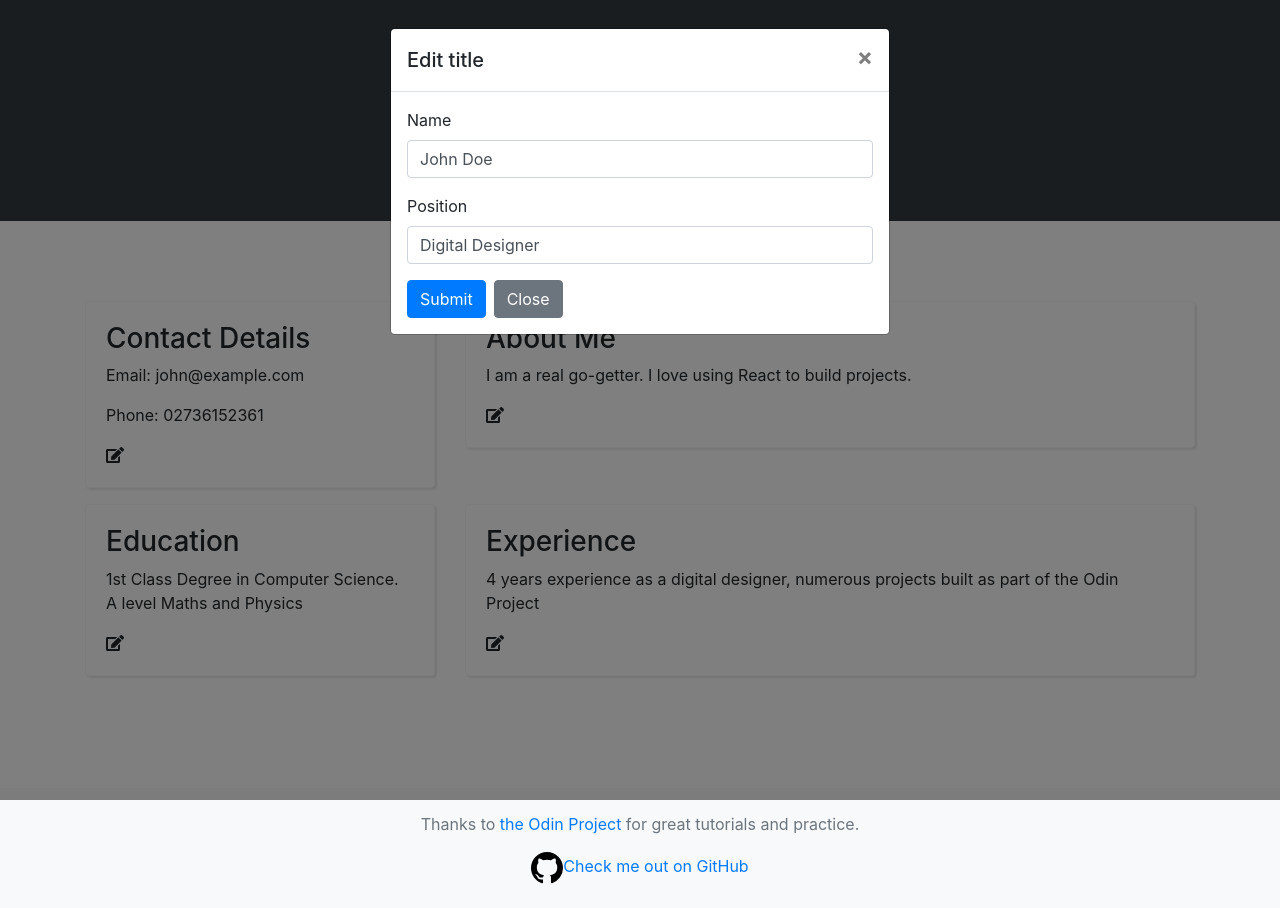
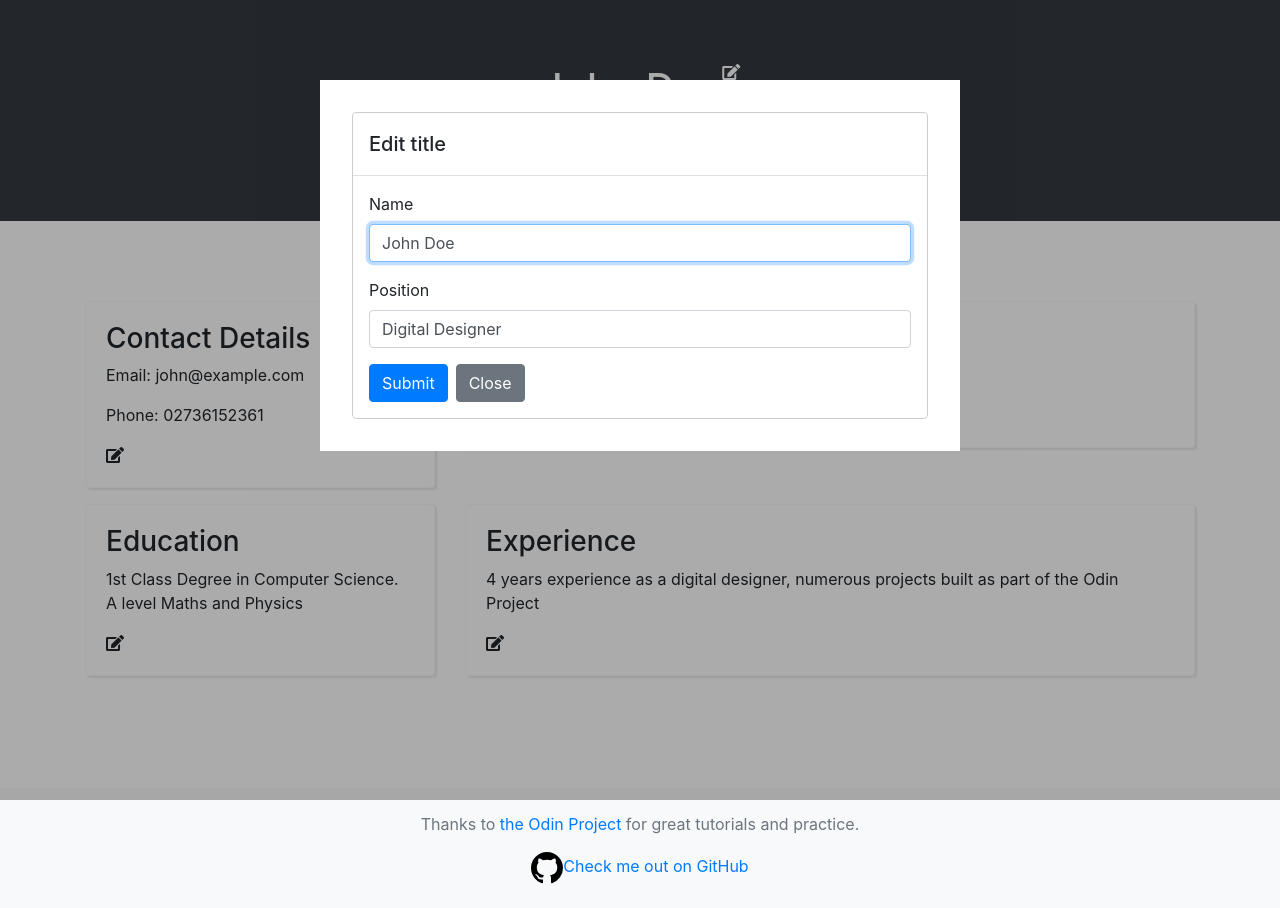
Before and after one commit to Coleus99/cv-project, a React (Create React App) app: page / in a window 1280 px wide. Both pictures are taken after a click on the icon 731 px from the left and 110 px from the top of the page. Built offline with nearby package versions, Linux system fonts and the light colour scheme.

Commit message:
updated modal to close on submit

```diff
--- a/package.json
+++ b/package.json
@@ -4,6 +4,7 @@
   "private": true,
   "dependencies": {
     "@fortawesome/fontawesome-free": "^5.15.1",
+    "@reach/dialog": "^0.12.0",
     "@testing-library/jest-dom": "^5.11.6",
     "@testing-library/react": "^11.1.2",
     "@testing-library/user-event": "^12.2.2",
--- a/src/App.js
+++ b/src/App.js
@@ -6,8 +6,14 @@ import Experience from "./components/Experience";
 import Footer from "./components/Footer";
 import Form from "./components/Form";
 import { useEffect, useState } from "react";
+import { Dialog, DialogOverlay, DialogContent } from "@reach/dialog";
+import "@reach/dialog/styles.css";
 
 function App(){
+  const [showDialog, setShowDialog] = useState(false);
+  const open = () => setShowDialog(true);
+  const close = () => setShowDialog(false);
+
   const[editTarget,setEditTarget] = useState('');
   const[formFields,setFormFields] = useState([]);
   const[data,setData] = useState({
@@ -36,22 +42,20 @@ function App(){
   });
 
   function edit(target){
+    setShowDialog(true)
     setEditTarget(target)
     setFormFields(data[target])
   };
   function save(e, editTarget, formData){
     e.preventDefault();
-    console.log(formData)
     setData({...data, [editTarget] : formData})
-    // let newState = data;
-    // newState[data.editTarget] = data;
-    // this.setState(newState);
+    setShowDialog(false)
   };
 
   return (
     <div>
-      <Header id="title" title={data.title} edit={edit} />
-      <Form fields={formFields} save={save} editTarget={editTarget}/>
+      <Header id="title" title={data.title} edit={edit}/>
+      <Form fields={formFields} save={save} editTarget={editTarget} showDialog={showDialog} close={close} />
       <main>
         <div className="py-5">
           <div className="container">
--- a/src/components/Form.js
+++ b/src/components/Form.js
@@ -1,6 +1,7 @@
 import { useEffect, useState } from "react";
+import { Dialog } from "@reach/dialog";
 
-const Form = ( {fields, save, editTarget} ) => {
+const Form = ( {fields, save, editTarget, showDialog, close} ) => {
   const[formData,setFormData] = useState(fields);
 
   useEffect (() => {
@@ -10,6 +11,7 @@ const Form = ( {fields, save, editTarget} ) => {
   }, [fields])
 
   let storeValue = (e) => {
+    console.log(e)
     setFormData({...formData, [e.target.id] : [e.target.value]})
   }
 
@@ -19,13 +21,14 @@ const Form = ( {fields, save, editTarget} ) => {
 
   let input;
   let editFields;
-  editFields = Object.keys(formData).map(field => {
+  editFields = Object.keys(formData).map((field, index) => {
     if (formData[field][1] === "textarea") {
       input = (
         <textarea
           onChange={storeValue}
           type={formData[field][1]}
           className="form-control"
+          key={index}
           id={field}
           value={formData[field][0] || ""}
         ></textarea>
@@ -36,40 +39,36 @@ const Form = ( {fields, save, editTarget} ) => {
           onChange={storeValue}
           type={formData[field][1]}
           className="form-control"
+          key={index}
           id={field}
           value={formData[field][0] || ""}
         />
       );
     }
     return (
-      <div className="form-group" key={field}>
+      <div className="form-group" key={index}>
         <label htmlFor={field}>{properCase(field)}</label>
         {input}
       </div>
     )
   })
 
-  return(
-    <div className="modal fade" id="editModal" tabIndex="-1" aria-labelledby="editModalLabel" aria-hidden="true">
-      <div className="modal-dialog">
-        <div className="modal-content">
+  return (
+    <Dialog isOpen={showDialog} onDismiss={close}>
+      <div className="modal-content">
           <div className="modal-header">
             <h5 className="modal-title" id="editModalLabel">Edit {editTarget} </h5>
-            <button type="button" className="close" data-dismiss="modal" aria-label="Close">
-              <span aria-hidden="true">&times;</span>
-            </button>
           </div>
           <div className="modal-body">
           <form onSubmit={(e) => save(e, editTarget, formData)}>
             {editFields}
             <button type="submit" className="btn btn-primary mr-2">Submit</button>
-            <button data-dismiss="modal" className="btn btn-secondary">Close</button>
+            <button onClick={close} className="btn btn-secondary">Close</button>
           </form>
           </div>
         </div>
-      </div>
-    </div>
-  )
+    </Dialog>
+  );
 }
 
 export default Form
```
Also changed, not shown: 1 other file (tests, documents, lock files or other folders).
